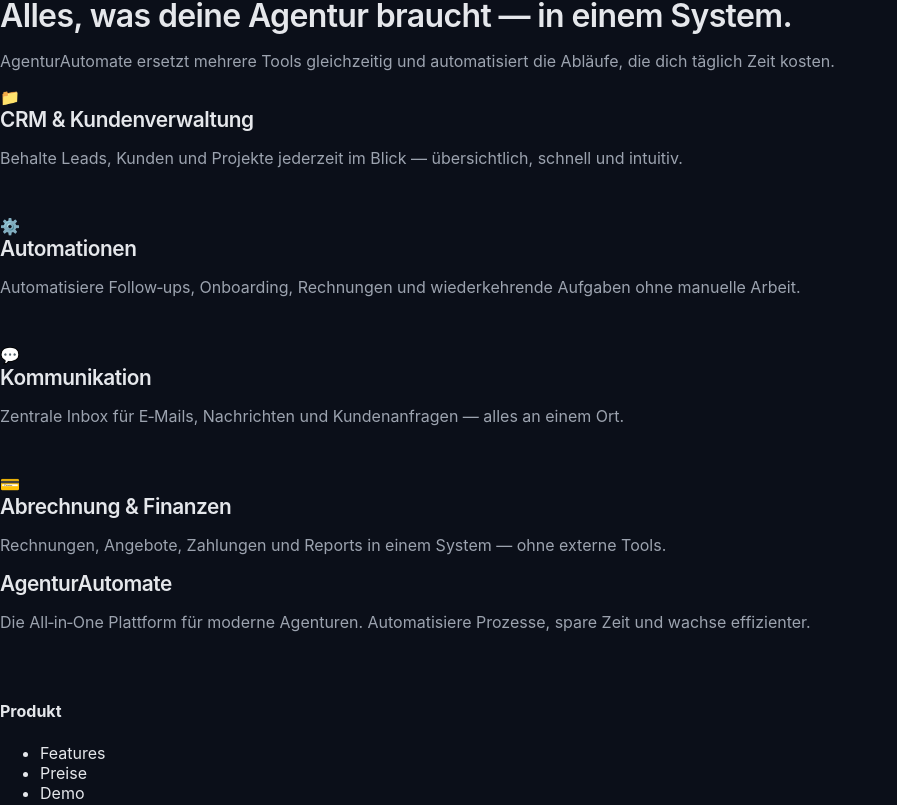
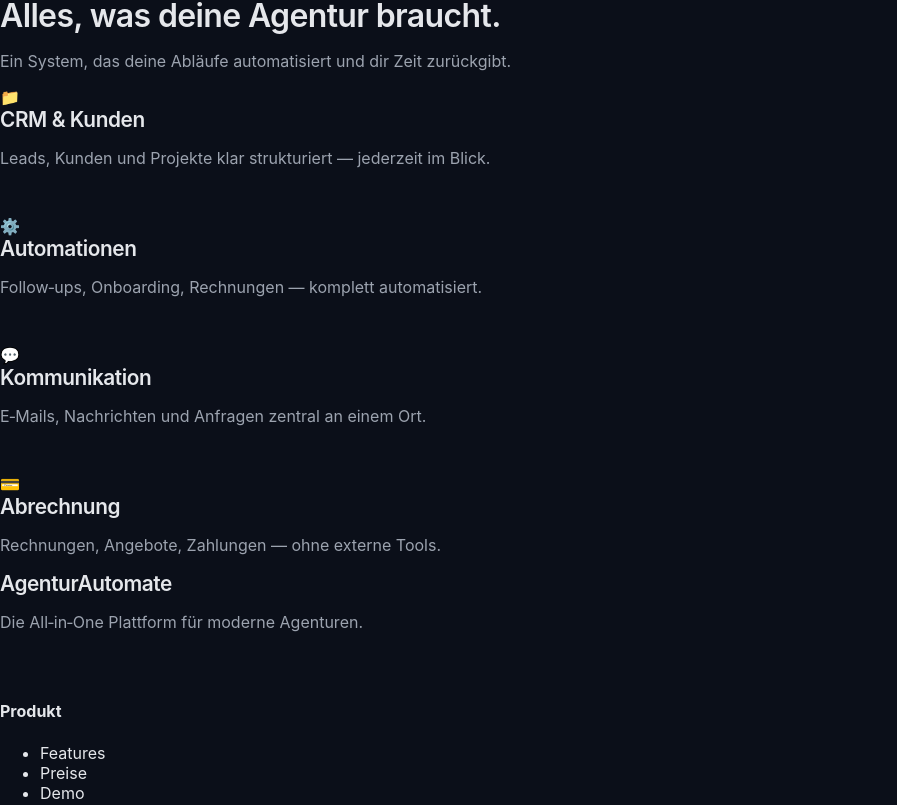
Before and after one commit to mastaflyer84/agenturautomate, a Next.js app: page / in a window 1280 px wide. Shown: the part 911-1716 px from the top of the page, without its empty margins (0-897 px from the left). Built offline with nearby package versions, Linux system fonts and the light colour scheme.

Commit message:
feature und footer verbesserung

```diff
--- a/components/Features.jsx
+++ b/components/Features.jsx
@@ -1,63 +1,59 @@
 export default function Features() {
   return (
-    <section className="w-full bg-[#0d0d0d] py-24 md:py-32">
+    <section className="w-full bg-[#0d0d0d] py-24">
       <div className="mx-auto max-w-7xl px-6 md:px-12 lg:px-16">
 
         {/* HEADER */}
-        <div className="text-center space-y-6 max-w-3xl mx-auto">
+        <div className="text-center space-y-4 max-w-2xl mx-auto">
           <h2 className="text-3xl md:text-4xl font-bold text-white">
-            Alles, was deine Agentur braucht — in einem System.
+            Alles, was deine Agentur braucht.
           </h2>
-          <p className="text-lg text-gray-300">
-            AgenturAutomate ersetzt mehrere Tools gleichzeitig und automatisiert die Abläufe,
-            die dich täglich Zeit kosten.
+          <p className="text-gray-400 text-lg">
+            Ein System, das deine Abläufe automatisiert und dir Zeit zurückgibt.
           </p>
         </div>
 
-        {/* FEATURES GRID */}
-        <div className="mt-16 grid gap-12 md:grid-cols-2 lg:grid-cols-4">
+        {/* GRID */}
+        <div className="mt-16 grid gap-8 md:grid-cols-2 lg:grid-cols-4">
 
-          {/* Feature 1 */}
-          <div className="space-y-4">
+          {/* CARD */}
+          <div className="group p-6 rounded-xl bg-white/5 border border-white/10 hover:border-white/20 transition">
             <div className="h-12 w-12 rounded-lg bg-blue-600/20 flex items-center justify-center text-blue-400 text-2xl">
               📁
             </div>
-            <h3 className="text-xl font-semibold text-white">CRM & Kundenverwaltung</h3>
-            <p className="text-gray-400">
-              Behalte Leads, Kunden und Projekte jederzeit im Blick — übersichtlich, schnell und intuitiv.
+            <h3 className="mt-4 text-lg font-semibold text-white">CRM & Kunden</h3>
+            <p className="mt-2 text-gray-400 text-sm">
+              Leads, Kunden und Projekte klar strukturiert — jederzeit im Blick.
             </p>
           </div>
 
-          {/* Feature 2 */}
-          <div className="space-y-4">
+          <div className="group p-6 rounded-xl bg-white/5 border border-white/10 hover:border-white/20 transition">
             <div className="h-12 w-12 rounded-lg bg-purple-600/20 flex items-center justify-center text-purple-400 text-2xl">
               ⚙️
             </div>
-            <h3 className="text-xl font-semibold text-white">Automationen</h3>
-            <p className="text-gray-400">
-              Automatisiere Follow‑ups, Onboarding, Rechnungen und wiederkehrende Aufgaben ohne manuelle Arbeit.
+            <h3 className="mt-4 text-lg font-semibold text-white">Automationen</h3>
+            <p className="mt-2 text-gray-400 text-sm">
+              Follow‑ups, Onboarding, Rechnungen — komplett automatisiert.
             </p>
           </div>
 
-          {/* Feature 3 */}
-          <div className="space-y-4">
+          <div className="group p-6 rounded-xl bg-white/5 border border-white/10 hover:border-white/20 transition">
             <div className="h-12 w-12 rounded-lg bg-pink-600/20 flex items-center justify-center text-pink-400 text-2xl">
               💬
             </div>
-            <h3 className="text-xl font-semibold text-white">Kommunikation</h3>
-            <p className="text-gray-400">
-              Zentrale Inbox für E‑Mails, Nachrichten und Kundenanfragen — alles an einem Ort.
+            <h3 className="mt-4 text-lg font-semibold text-white">Kommunikation</h3>
+            <p className="mt-2 text-gray-400 text-sm">
+              E‑Mails, Nachrichten und Anfragen zentral an einem Ort.
             </p>
           </div>
 
-          {/* Feature 4 */}
-          <div className="space-y-4">
+          <div className="group p-6 rounded-xl bg-white/5 border border-white/10 hover:border-white/20 transition">
             <div className="h-12 w-12 rounded-lg bg-green-600/20 flex items-center justify-center text-green-400 text-2xl">
               💳
             </div>
-            <h3 className="text-xl font-semibold text-white">Abrechnung & Finanzen</h3>
-            <p className="text-gray-400">
-              Rechnungen, Angebote, Zahlungen und Reports in einem System — ohne externe Tools.
+            <h3 className="mt-4 text-lg font-semibold text-white">Abrechnung</h3>
+            <p className="mt-2 text-gray-400 text-sm">
+              Rechnungen, Angebote, Zahlungen — ohne externe Tools.
             </p>
           </div>
 
--- a/components/Footer.jsx
+++ b/components/Footer.jsx
@@ -1,45 +1,40 @@
 export default function Footer() {
   return (
-    <footer className="w-full bg-[#0b0b0b] border-t border-white/10 py-16 mt-32">
+    <footer className="w-full bg-[#0b0b0b] border-t border-white/10 py-12">
       <div className="mx-auto max-w-7xl px-6 md:px-12 lg:px-16">
 
-        {/* TOP SECTION */}
-        <div className="grid gap-12 md:grid-cols-4">
+        {/* TOP */}
+        <div className="grid gap-10 md:grid-cols-4">
 
           {/* BRAND */}
-          <div className="space-y-4">
-            <h3 className="text-2xl font-bold text-white">AgenturAutomate</h3>
+          <div className="space-y-3">
+            <h3 className="text-xl font-bold text-white">AgenturAutomate</h3>
             <p className="text-gray-400 text-sm leading-relaxed">
               Die All‑in‑One Plattform für moderne Agenturen.
-              Automatisiere Prozesse, spare Zeit und wachse effizienter.
             </p>
           </div>
 
-          {/* LINKS 1 */}
+          {/* LINKS */}
           <div>
-            <h4 className="text-white font-semibold mb-4">Produkt</h4>
-            <ul className="space-y-3 text-gray-400">
+            <h4 className="text-white font-semibold mb-3">Produkt</h4>
+            <ul className="space-y-2 text-gray-400 text-sm">
               <li><a href="#" className="hover:text-white transition">Features</a></li>
               <li><a href="#" className="hover:text-white transition">Preise</a></li>
               <li><a href="#" className="hover:text-white transition">Demo</a></li>
-              <li><a href="#" className="hover:text-white transition">Roadmap</a></li>
             </ul>
           </div>
 
-          {/* LINKS 2 */}
           <div>
-            <h4 className="text-white font-semibold mb-4">Unternehmen</h4>
-            <ul className="space-y-3 text-gray-400">
+            <h4 className="text-white font-semibold mb-3">Unternehmen</h4>
+            <ul className="space-y-2 text-gray-400 text-sm">
               <li><a href="#" className="hover:text-white transition">Über uns</a></li>
               <li><a href="#" className="hover:text-white transition">Kontakt</a></li>
-              <li><a href="#" className="hover:text-white transition">Blog</a></li>
             </ul>
           </div>
 
-          {/* LINKS 3 */}
           <div>
-            <h4 className="text-white font-semibold mb-4">Rechtliches</h4>
-            <ul className="space-y-3 text-gray-400">
+            <h4 className="text-white font-semibold mb-3">Rechtliches</h4>
+            <ul className="space-y-2 text-gray-400 text-sm">
               <li><a href="#" className="hover:text-white transition">Impressum</a></li>
               <li><a href="#" className="hover:text-white transition">Datenschutz</a></li>
               <li><a href="#" className="hover:text-white transition">AGB</a></li>
@@ -48,13 +43,13 @@ export default function Footer() {
 
         </div>
 
-        {/* BOTTOM SECTION */}
-        <div className="mt-16 pt-8 border-t border-white/10 flex flex-col md:flex-row justify-between items-center gap-6">
-          <p className="text-gray-500 text-sm">
+        {/* BOTTOM */}
+        <div className="mt-10 pt-6 border-t border-white/10 flex flex-col md:flex-row justify-between items-center gap-4">
+          <p className="text-gray-500 text-xs">
             © {new Date().getFullYear()} AgenturAutomate. Alle Rechte vorbehalten.
           </p>
 
-          <div className="flex gap-6 text-gray-400 text-xl">
+          <div className="flex gap-4 text-gray-400 text-lg">
             <a href="#" className="hover:text-white transition">🐦</a>
             <a href="#" className="hover:text-white transition">💼</a>
             <a href="#" className="hover:text-white transition">📸</a>
```
